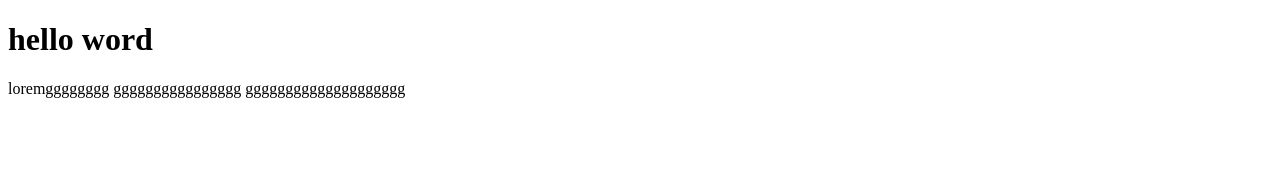
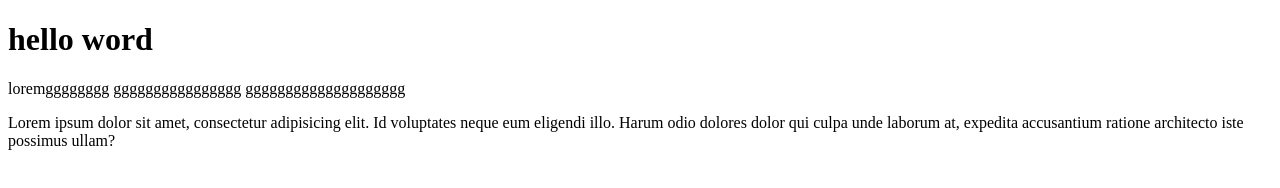
Before and after one commit to liudakholmatova/goit-markup-hw-03, a plain HTML site: page index.html in a window 1280 px wide. Drawn offline with Linux system fonts and the light colour scheme.

Commit message:
навчання  2

```diff
--- a/index.html
+++ b/index.html
@@ -9,5 +9,10 @@
   <body>
     <h1>hello word</h1>
     <p>loremgggggggg gggggggggggggggg gggggggggggggggggggg</p>
+    <footer>
+      Lorem ipsum dolor sit amet, consectetur adipisicing elit. Id voluptates
+      neque eum eligendi illo. Harum odio dolores dolor qui culpa unde laborum
+      at, expedita accusantium ratione architecto iste possimus ullam?
+    </footer>
   </body>
 </html>
```
